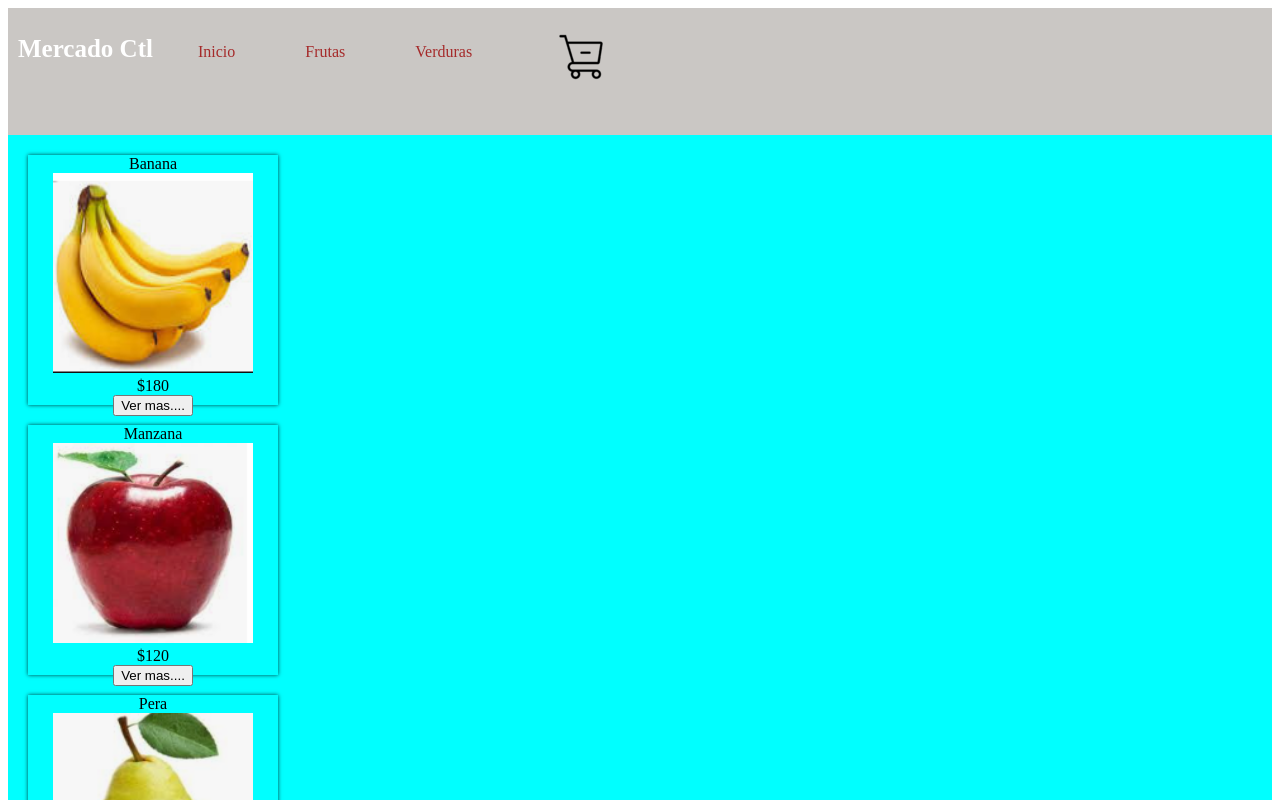
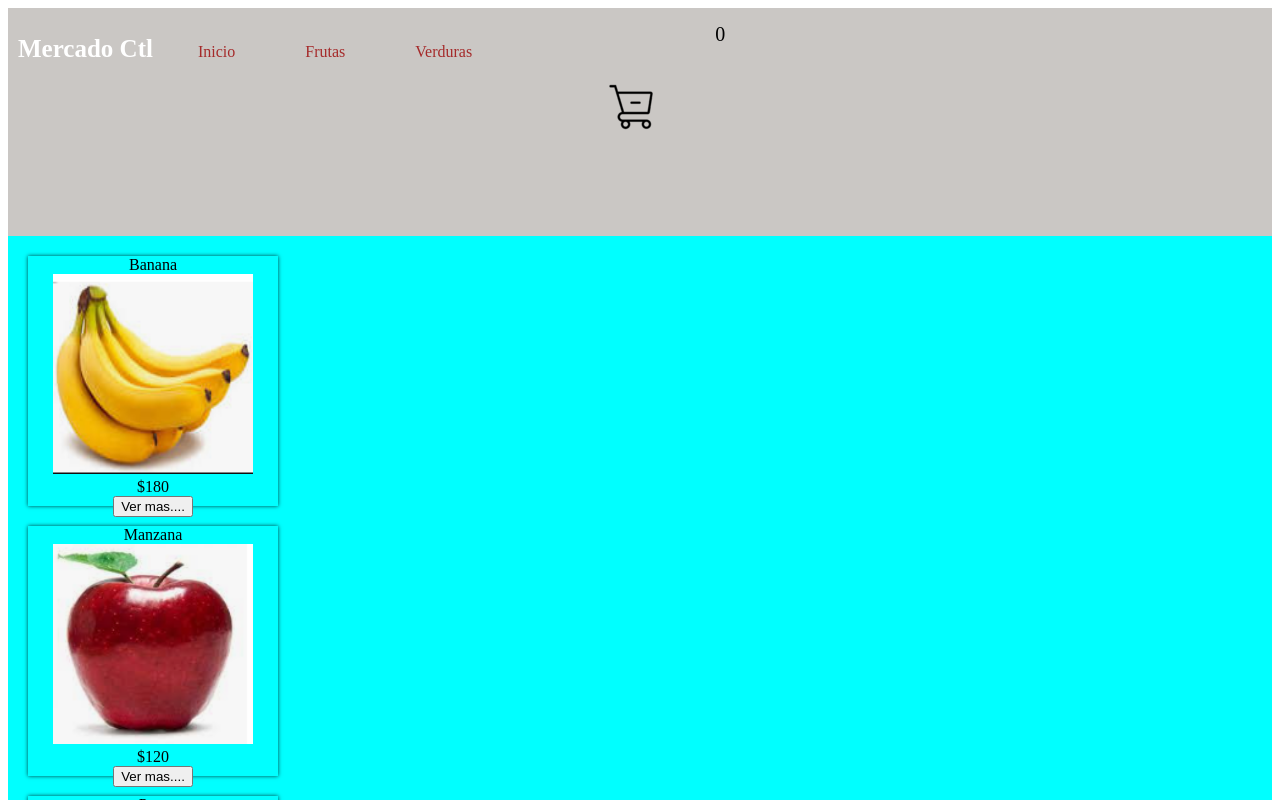
Before and after one commit to damianTest/mercadoCtrl_Tello_Damian, a React (Create React App) app: page / in a window 1280 px wide. Shown: the top 800 px of the page. Built offline with nearby package versions, Linux system fonts and the light colour scheme.

Commit message:
desafio Cart

```diff
--- a/src/components/CardWidget/CartWidget.css
+++ b/src/components/CardWidget/CartWidget.css
@@ -6,3 +6,12 @@
     margin-bottom: 25px;
     padding: 25px;
   }
+
+  .total-cart {
+    display: flex;
+    flex-direction: row;
+    padding: 15px;
+    text-decoration: none;
+    font-size: 20px;
+    color: black
+  }
--- a/src/components/CardWidget/CartWidget.jsx
+++ b/src/components/CardWidget/CartWidget.jsx
@@ -1,11 +1,19 @@
-import React from 'react';
+import React, { useContext } from 'react';
 import './CartWidget.css';
-import imgcar  from './ecart_icon_principal.png'
+import imgcar  from './ecart_icon_principal.png';
+import CartContextProvider from '../../store/CartContext';
+import { Link } from 'react-router-dom';
 
 const CartWidget = () => {
+
+    const {totalCount} = useContext(CartContextProvider);
     return (
-        <div>
-              <img src={imgcar} alt='Carrito' className='icon-cart'/>
+        <div className='total-cart'>
+                <Link to='/cart/' >
+              <img src={imgcar}  alt='Carrito' className='icon-cart'/>
+              </Link>
+              <div >{totalCount()}</div>
+
         </div>
     );
 }
--- a/src/components/Cart/Cart.jsx
+++ b/src/components/Cart/Cart.jsx
@@ -1,12 +1,26 @@
-import React, {useState} from 'react';
+import React, {useContext, useState} from 'react';
+import CartContextProvider from '../../store/CartContext';
+import CartItem from '../CartItem/CartItem';
+import { Link } from 'react-router-dom';
 
-
-function Cart() {
-
+const Cart = () => {
+    const {productos , clear} = useContext(CartContextProvider);
 
 
     return (
-        <div> CARRITO
+        <div>
+             {productos.map((item) => (
+            <CartItem key={item.idProducto} item={item} />
+          ))}
+           {productos.length > 0 ? (
+        <>
+          <button onClick={() => clear()}>Vaciar Carrito</button>
+
+        </>
+      ) : (
+
+        <Link to='/'><h1>El carrito esta vacio</h1> Volver al Inicio</Link>
+      )}
         </div>
     );
 }
--- /dev/null
+++ b/src/components/CartItem/CartItem.jsx
@@ -0,0 +1,18 @@
+import React, { useContext } from 'react';
+import CartContextProvider from '../../store/CartContext';
+
+const CartItem = ({ item }) => {
+  const {removeProducto} = useContext(CartContextProvider);
+  console.log(item.idProducto);
+    return (
+      <div>
+        <h1>{item.nombre}</h1>
+        <h4>Unidades: {item.quantity} </h4>
+        <h4>Precio unitario: ${item.precio }</h4>
+        <h4>Total: ${parseFloat( item.precio ) * parseInt( item.quantity) }</h4>
+        <button onClick={() => removeProducto(item.idProducto)}>Remover Producto</button>
+      </div>
+    );
+  };
+
+  export default CartItem;
--- a/src/components/Item/Item.jsx
+++ b/src/components/Item/Item.jsx
@@ -12,7 +12,7 @@ function Item({item})  {
                         <img src={item.imagen} className='producto'/>
                     </div>
                 </div>
-                <div className='comentario'>{item.precio}
+                <div className='comentario'>${item.precio}
 
                 </div>
                 <div>
--- a/src/components/ItemDetail/ItemDetail.jsx
+++ b/src/components/ItemDetail/ItemDetail.jsx
@@ -19,10 +19,10 @@ function ItemDetail({item})  {
             <div className='container-Detail'>
                 <div className='imagen_wrap'><img src={item.imagen} className='producto'/></div>
 
-                <div className='intro' >{item.detalle} <div className='product-price'>{item.precio}</div>
+                <div className='intro' >{item.detalle} <div className='product-price'>$ {item.precio}</div>
             <div >
                     {cantidadDeProductos ?
-                         <button><Link to='/cart/' >Terminar compra ({ cantidadDeProductos } items)</Link></button> :
+                         <button><Link to='/cart/' >Terminar compra </Link></button> :
                          <ItemCount initial={1} stock={item.cantidad} onAdd={addHandler} />
                     }
                 </div>
--- a/src/data/productos.jsx
+++ b/src/data/productos.jsx
@@ -4,7 +4,7 @@ const productos = [
     {idProducto: 1,
     nombre: 'Banana',
     imagen: IMAGES.image1,
-    precio: '$180' ,
+    precio: '180' ,
     linea: 'Frutas',
     cantidad: 1000,
     quantity: 0,
@@ -13,7 +13,7 @@ const productos = [
     {idProducto: 2,
     nombre: 'Manzana',
     imagen: IMAGES.image2,
-    precio: '$120',
+    precio: '120',
     linea: 'Frutas',
     cantidad: 780,
     quantity: 0,
@@ -22,7 +22,7 @@ const productos = [
     {idProducto: 3,
     nombre: 'Pera',
     imagen: IMAGES.image3,
-    precio: '$100',
+    precio: '100',
     linea: 'Frutas',
     cantidad: 200,
     quantity: 0,
@@ -31,7 +31,7 @@ const productos = [
     {idProducto: 4,
         nombre: 'Lechuga',
         imagen: IMAGES.image4,
-        precio: '$90',
+        precio: '90',
         linea: 'Verduras',
         cantidad: 50,
         quantity: 0,
--- a/src/store/CartContext.js
+++ b/src/store/CartContext.js
@@ -14,10 +14,11 @@ export const CartContextProvider = ({ children }) => {
          }
         const newProducto = { ...producto, quantity};
         setProductosList([ ...productosList, newProducto  ]);
+
     }
 
     const removeProducto = (productoid) => {
-        setProductosList(productosList.filter(newList => newList !== productoid ));
+        setProductosList(productosList.filter(newList => newList.idProducto !== parseInt( productoid) ));
     }
 
     const isInCart = (productoid) => {
@@ -33,13 +34,18 @@ export const CartContextProvider = ({ children }) => {
         setProductosList([]);
     }
 
+    const totalCount = () => {
+        return productosList.reduce((total, item) => total + item.quantity, 0);
+      };
+
     return (
         <CartContext.Provider value={{
             productos: productosList,
             addProductos: addProductos,
             removeProducto: removeProducto,
             clear: clear,
-            isInCart: isInCart
+            isInCart: isInCart,
+            totalCount: totalCount
         }}>
             { children }
         </CartContext.Provider>
```
